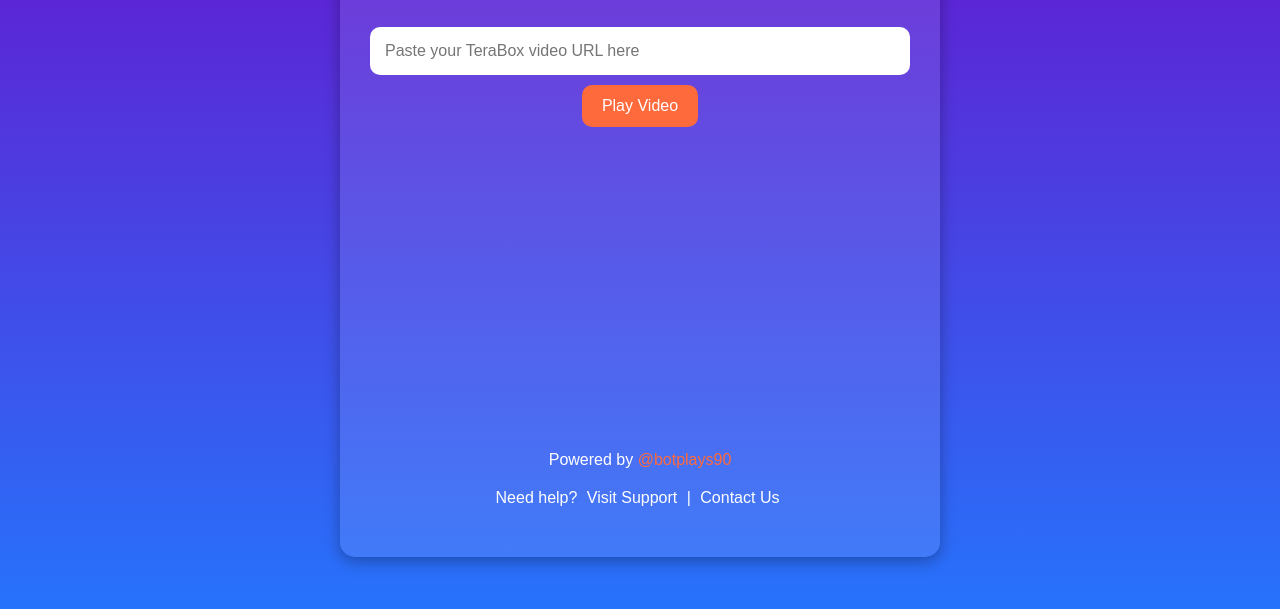
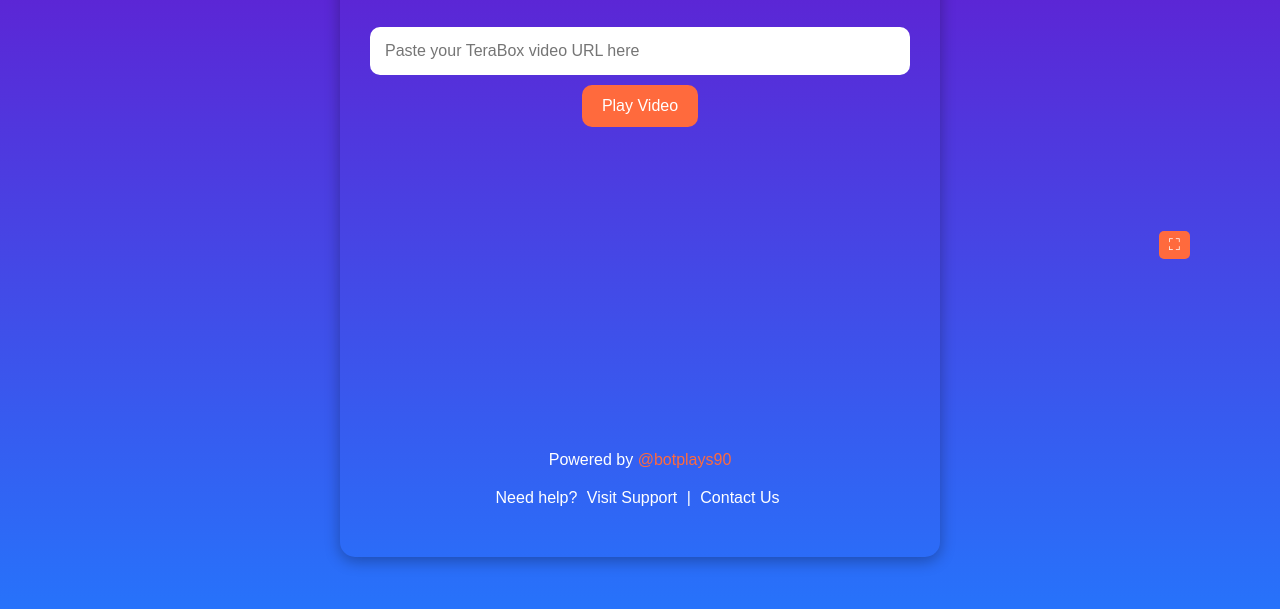
Before and after one commit to golivesid/Terabox-player-, a plain HTML site: page index.html in a window 1280 px wide. Shown: the part 171-780 px from the top of the page. Drawn offline with Linux system fonts and the light colour scheme.

Commit message:
Update index.html

```diff
--- a/index.html
+++ b/index.html
@@ -7,7 +7,7 @@
   <style>
     :root {
       --bg-gradient: linear-gradient(to bottom, #6a11cb, #2575fc);
-      --bg-color: rgba(255, 255, 255, 0.1);
+      --bg-color: #0000FF(255, 255, 255, 0.1);
       --text-color: #fff;
       --button-bg: #ff6a3d;
       --button-hover: #ff3a00;
@@ -128,10 +128,26 @@
     .dark-mode-toggle:hover {
       background: var(--button-hover);
     }
+    .fullscreen-toggle {
+      position: absolute;
+      bottom: 370px;
+      right: 90px;
+      background: var(--button-bg);
+      color: var(--text-color);
+      padding: 5px 10px;
+      border-radius: 5px;
+      cursor: pointer;
+      transition: background 0.3s;
+    }
+    .fullscreen-toggle:hover {
+      background: var(--button-hover);
+    }
   </style>
 </head>
 <body>
   <button class="dark-mode-toggle" onclick="toggleDarkMode()">✳️</button>
+  <button class="fullscreen-toggle" onclick="toggleFullScreen()">⛶</button>
+
   <div class="container">
     <h1>Botplays Terabox Player</h1>
     <p>Enter the TeraBox video link to play your video.</p>
@@ -179,6 +195,20 @@
       const currentTheme = document.body.getAttribute('data-theme');
       document.body.setAttribute('data-theme', currentTheme === 'dark' ? 'light' : 'dark');
     }
+
+    function toggleFullScreen() {
+      const videoFrame = document.getElementById('videoFrame');
+
+      if (videoFrame.requestFullscreen) {
+        videoFrame.requestFullscreen();
+      } else if (videoFrame.mozRequestFullScreen) { // Firefox
+        videoFrame.mozRequestFullScreen();
+      } else if (videoFrame.webkitRequestFullscreen) { // Chrome and Safari
+        videoFrame.webkitRequestFullscreen();
+      } else if (videoFrame.msRequestFullscreen) { // IE/Edge
+        videoFrame.msRequestFullscreen();
+      }
+    }
   </script>
 </body>
 </html>
```
